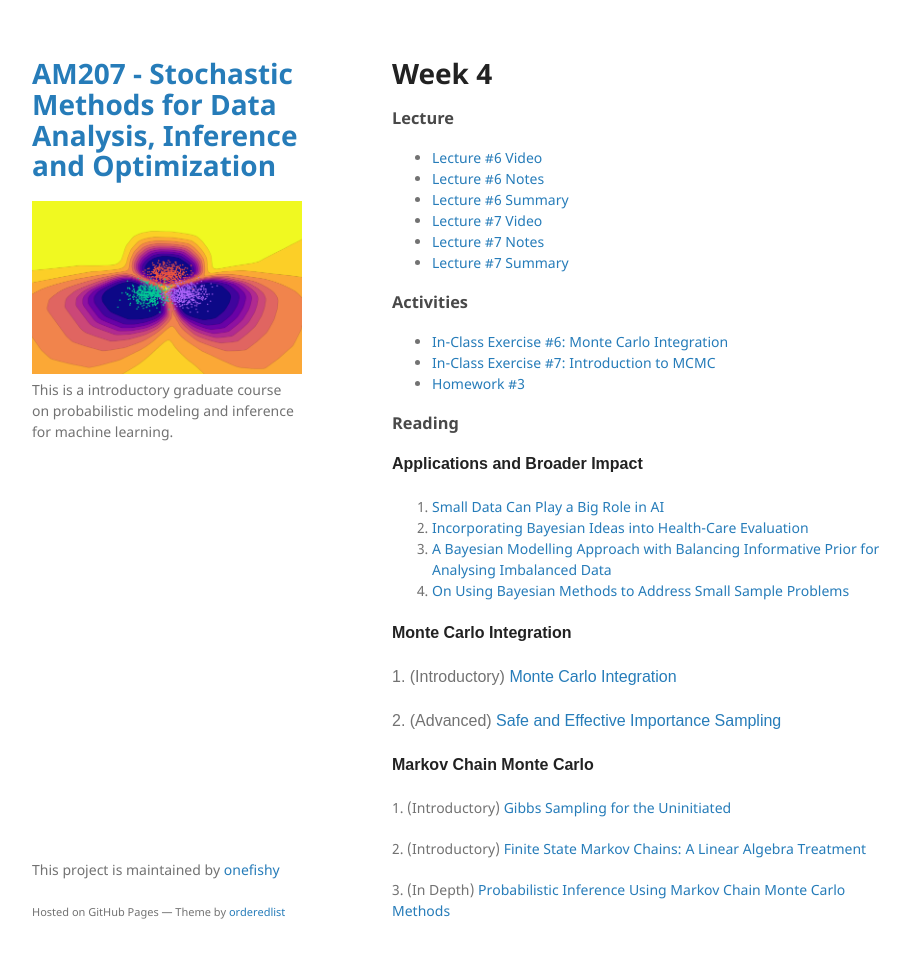
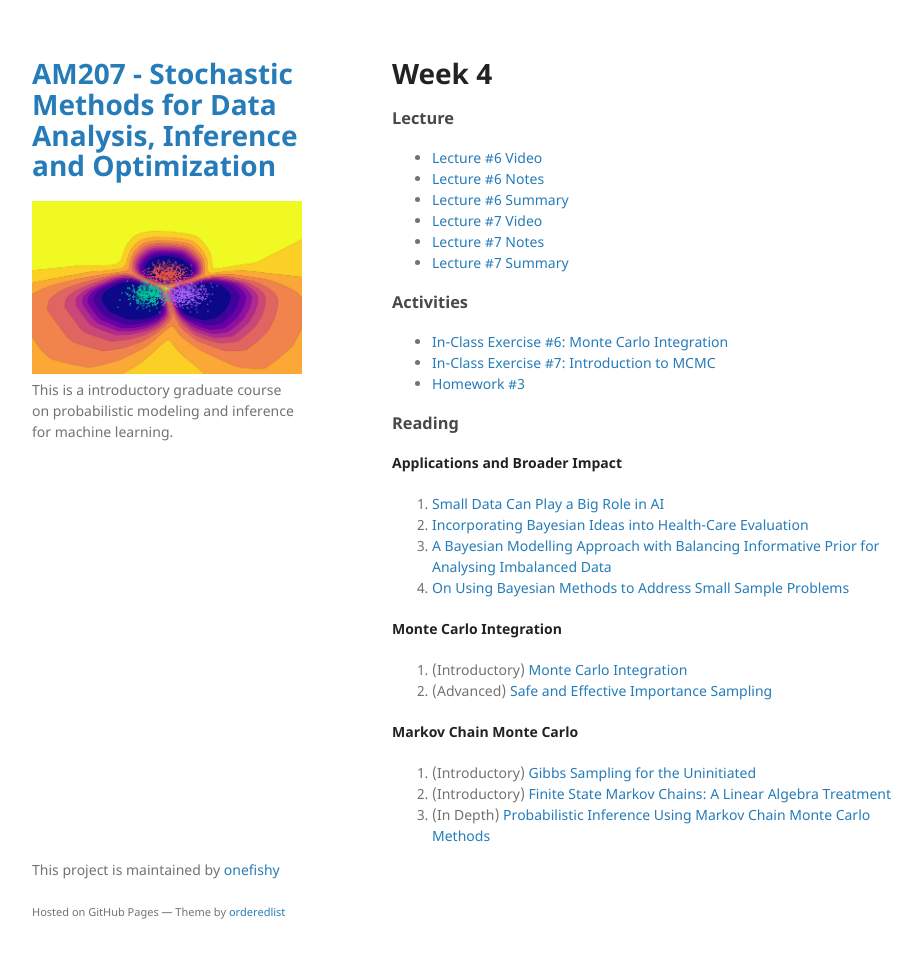
Before and after one commit to onefishy/am207, a Jekyll site: the page built from week4.md, in a window 1280 px wide and 991 px high. Shown: the top 958 px of the window, without its empty margins (178-1100 px from the left). Built offline with Jekyll 4.4.1, drawn with Linux system fonts in a browser that asks for light colours; our own code applies the rules of GitHub Pages for plain Markdown files; some of the changed lines change nothing that is shown.

Commit message:
Update week4.md

```diff
--- a/week4.md
+++ b/week4.md
@@ -15,23 +15,20 @@
 - [Homework #3](https://github.com/onefishy/am207/blob/master/HW/AM207_HW3.ipynb)
 
 ### Reading
-<p><strong><span style="font-family: sans-serif; font-size: 1rem;">Applications and Broader Impact</span></strong></p>
-<div class="page" title="Page 1">
-    <div class="layoutArea">
-        <div class="column">
-            <ol>
-                <li><a class="inline_disabled" href="https://hbr.org/2020/02/small-data-can-play-a-big-role-in-ai" target="_blank" rel="noopener"><span>Small Data Can Play a Big Role in AI</span></a></li>
-                <li><a class="inline_disabled" href="https://webuser.bus.umich.edu/feinf/Bayes/Spiegelhalter_-_Incorporating_Bayesian_Ideas_Into_Health-Care_Evaluation.pdf" target="_blank" rel="noopener"><span>Incorporating Bayesian Ideas into&nbsp;</span><span>Health-Care Evaluation</span></a></li>
-                <li><a class="inline_disabled" href="https://journals.plos.org/plosone/article?id=10.1371/journal.pone.0152700" target="_blank" rel="noopener">A Bayesian Modelling Approach with Balancing Informative Prior for Analysing Imbalanced Data</a></li>
-                <li><a class="inline_disabled" href="https://www.tandfonline.com/doi/abs/10.1080/10705511.2016.1186549?journalCode=hsem20" target="_blank" rel="noopener"><span>On Using Bayesian Methods to Address Small Sample Problems</span></a></li>
-            </ol>
-        </div>
-    </div>
-</div>
-<p><strong><span style="font-family: sans-serif; font-size: 1rem;">Monte Carlo Integration</span></strong></p>
-<p><span style="font-family: sans-serif; font-size: 1rem;">1. (Introductory)&nbsp;<a href="http://www.math.chalmers.se/Stat/Grundutb/CTH/tms150/1415/MC_20141008.pdf">Monte Carlo Integration</a></span></p>
-<p><span style="font-family: sans-serif; font-size: 1rem;">2. (Advanced)&nbsp;<a href="https://statweb.stanford.edu/~owen/reports/seis.pdf">Safe and Effective Importance Sampling</a></span></p>
-<p><strong><span style="font-family: sans-serif; font-size: 1rem;">Markov Chain Monte Carlo</span></strong></p>
-<p>1. (Introductory)&nbsp;<a href="https://drum.lib.umd.edu/bitstream/handle/1903/10058/gsfu.pdf?sequence=3&amp;isAllowed=y">Gibbs Sampling for the Uninitiated</a></p>
-<p>2. (Introductory)&nbsp;<a href="https://webpages.uncc.edu/imsonin/Lay_chapter10_MCs.pdf">Finite State Markov Chains: A Linear Algebra Treatment</a></p>
-<p>3. (In Depth)&nbsp;<a href="https://bayes.wustl.edu/Manual/RadfordNeal.review.pdf">Probabilistic Inference Using Markov Chain Monte Carlo Methods</a>&nbsp;</p>
+**Applications and Broader Impact**
+
+1.  [Small Data Can Play a Big Role in AI](https://hbr.org/2020/02/small-data-can-play-a-big-role-in-ai)
+2.  [Incorporating Bayesian Ideas into Health-Care Evaluation](https://webuser.bus.umich.edu/feinf/Bayes/Spiegelhalter_-_Incorporating_Bayesian_Ideas_Into_Health-Care_Evaluation.pdf)
+3.  [A Bayesian Modelling Approach with Balancing Informative Prior for Analysing Imbalanced Data](https://journals.plos.org/plosone/article?id=10.1371/journal.pone.0152700)
+4.  [On Using Bayesian Methods to Address Small Sample Problems](https://www.tandfonline.com/doi/abs/10.1080/10705511.2016.1186549?journalCode=hsem20)
+
+**Monte Carlo Integration**
+
+1. (Introductory) [Monte Carlo Integration](http://www.math.chalmers.se/Stat/Grundutb/CTH/tms150/1415/MC_20141008.pdf)
+2. (Advanced) [Safe and Effective Importance Sampling](https://statweb.stanford.edu/~owen/reports/seis.pdf)
+
+**Markov Chain Monte Carlo**
+
+1. (Introductory) [Gibbs Sampling for the Uninitiated](https://drum.lib.umd.edu/bitstream/handle/1903/10058/gsfu.pdf?sequence=3&isAllowed=y)
+2. (Introductory) [Finite State Markov Chains: A Linear Algebra Treatment](https://webpages.uncc.edu/imsonin/Lay_chapter10_MCs.pdf)
+3. (In Depth) [Probabilistic Inference Using Markov Chain Monte Carlo Methods](https://bayes.wustl.edu/Manual/RadfordNeal.review.pdf)
```
